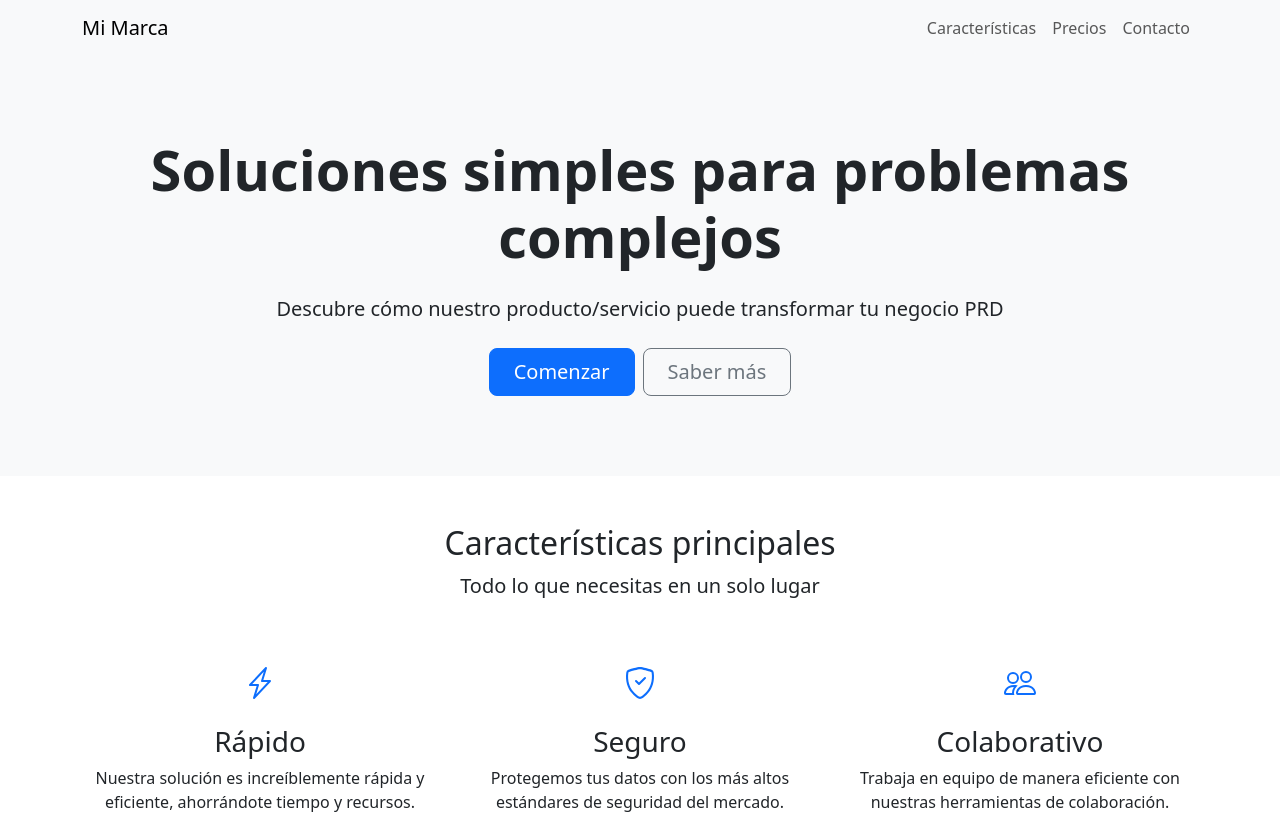
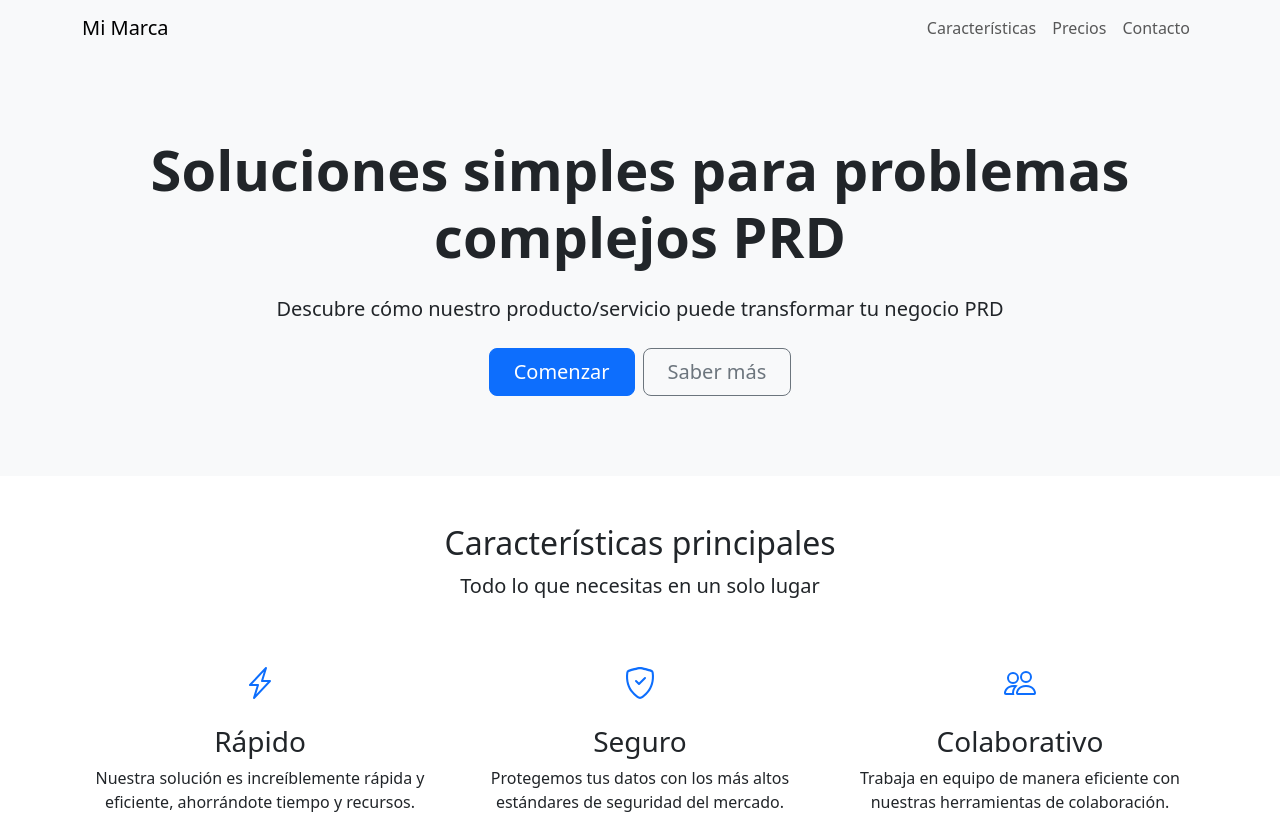
Before and after one commit to JorgeFME/actions, a website: page webapp/index.html in a window 1280 px wide. Shown: the top 833 px of the page. Drawn offline with nearby package versions, Linux system fonts and the light colour scheme.

Commit message:
Modifica index HTML

```diff
--- a/webapp/index.html
+++ b/webapp/index.html
@@ -56,7 +56,7 @@
     <!-- Sección Hero -->
     <section class="hero-section text-center">
         <div class="container">
-            <h1 class="display-4 fw-bold mb-4">Soluciones simples para problemas complejos</h1>
+            <h1 class="display-4 fw-bold mb-4">Soluciones simples para problemas complejos PRD</h1>
             <p class="lead mb-4">Descubre cómo nuestro producto/servicio puede transformar tu negocio PRD</p>
             <div class="d-grid gap-2 d-sm-flex justify-content-sm-center">
                 <button type="button" class="btn btn-primary btn-lg px-4 gap-3">Comenzar</button>
```
